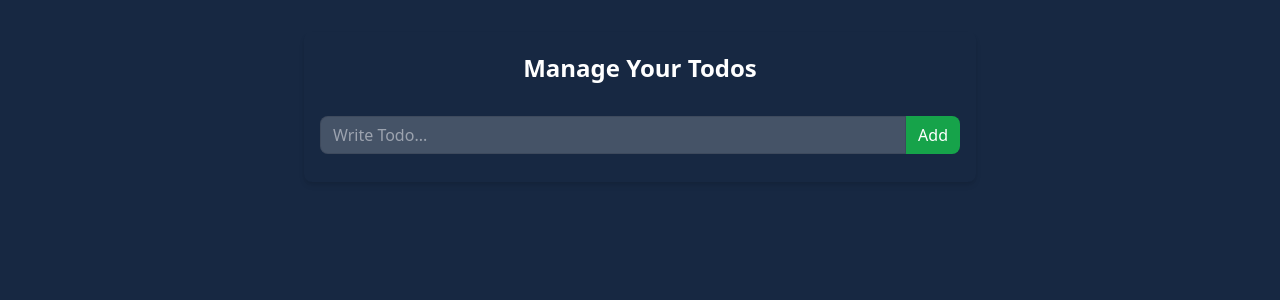
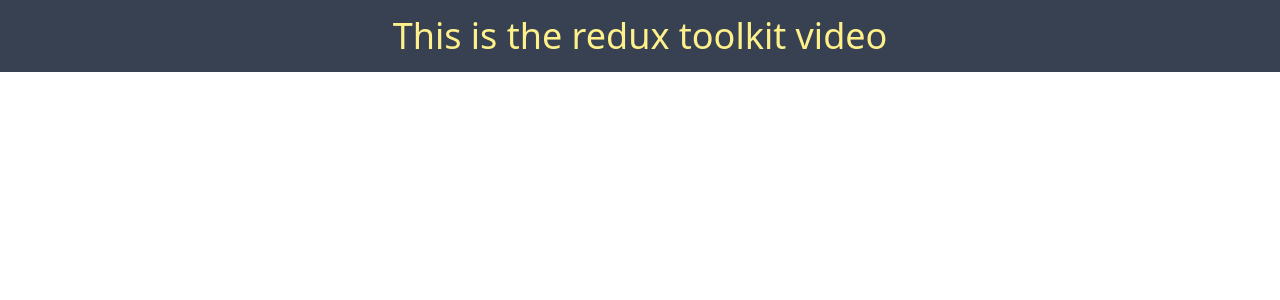
Before and after one commit to Bhavesh-Zalke-1628/ReactProject, a React (Vite) app: page / in a window 1280 px wide. Shown: the top 300 px of the page. Built offline with nearby package versions, Linux system fonts and the light colour scheme.

Commit message:
Start the redux

```diff
--- a/src/App.jsx
+++ b/src/App.jsx
@@ -8,10 +8,11 @@ import RouterApp from './Component/Router/RouterApp.jsx'
 import ContextApp from './Component/ContextApi/ContextApp.jsx'
 import TheamApp from './Component/TheamSwitecher/TheamApp.jsx'
 import TodoApp from './Component/Todo/TodoApp.jsx'
+import ReduxApp from './Component/Redux/ReduxApp.jsx'
 function App() {
   return (
     <>
-      <TodoApp />
+    <ReduxApp/>
     </>
   )
 }
--- /dev/null
+++ b/src/Component/Redux/ReduxApp.jsx
@@ -0,0 +1,10 @@
+import React from 'react'
+function ReduxApp() {
+    return (
+        <div>
+            <h1 className='w-full bg-gray-700 py-4 text-4xl text-center text-yellow-200'>This is the redux toolkit video</h1>
+        </div>
+    )
+}
+
+export default ReduxApp
```
